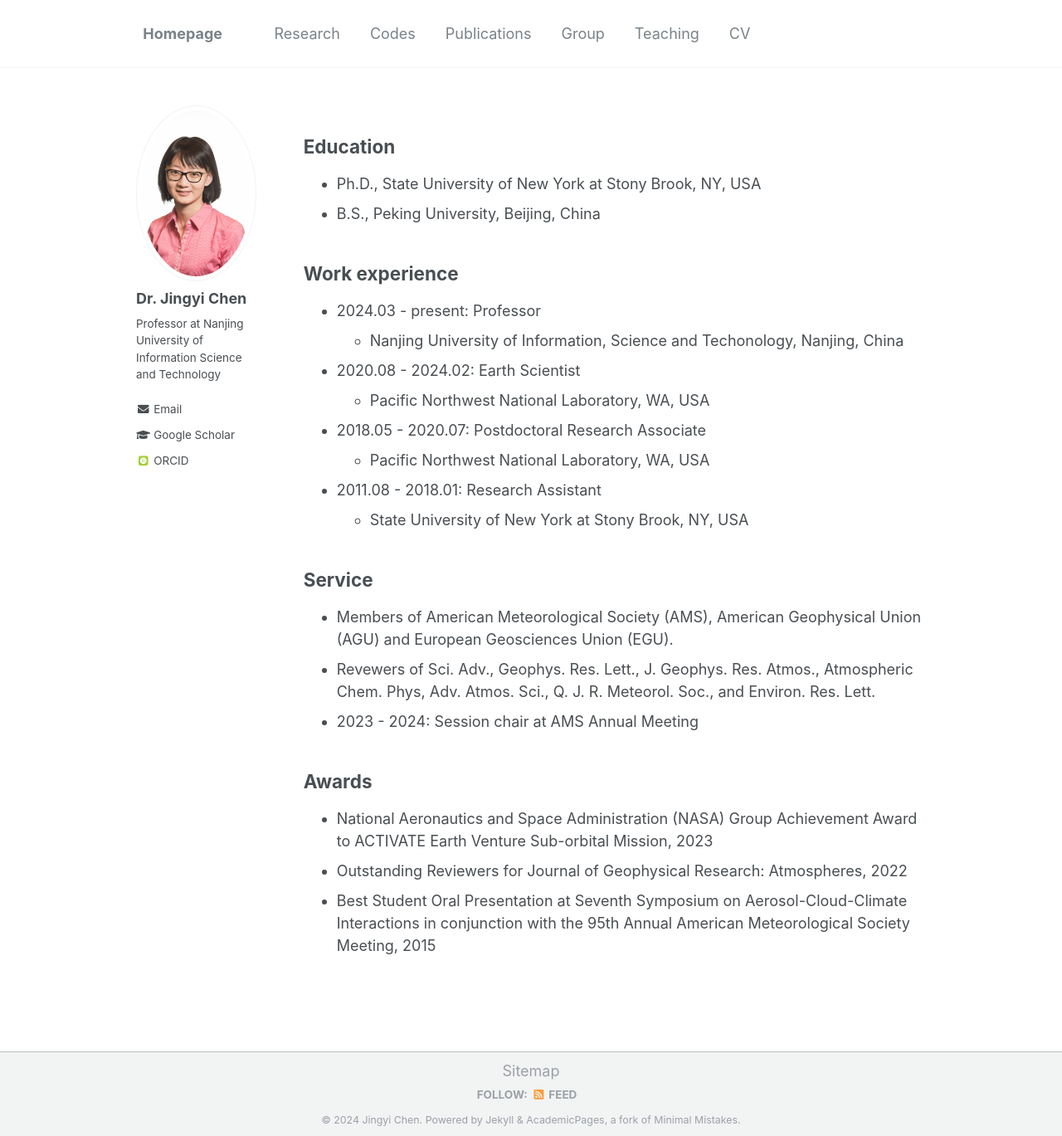
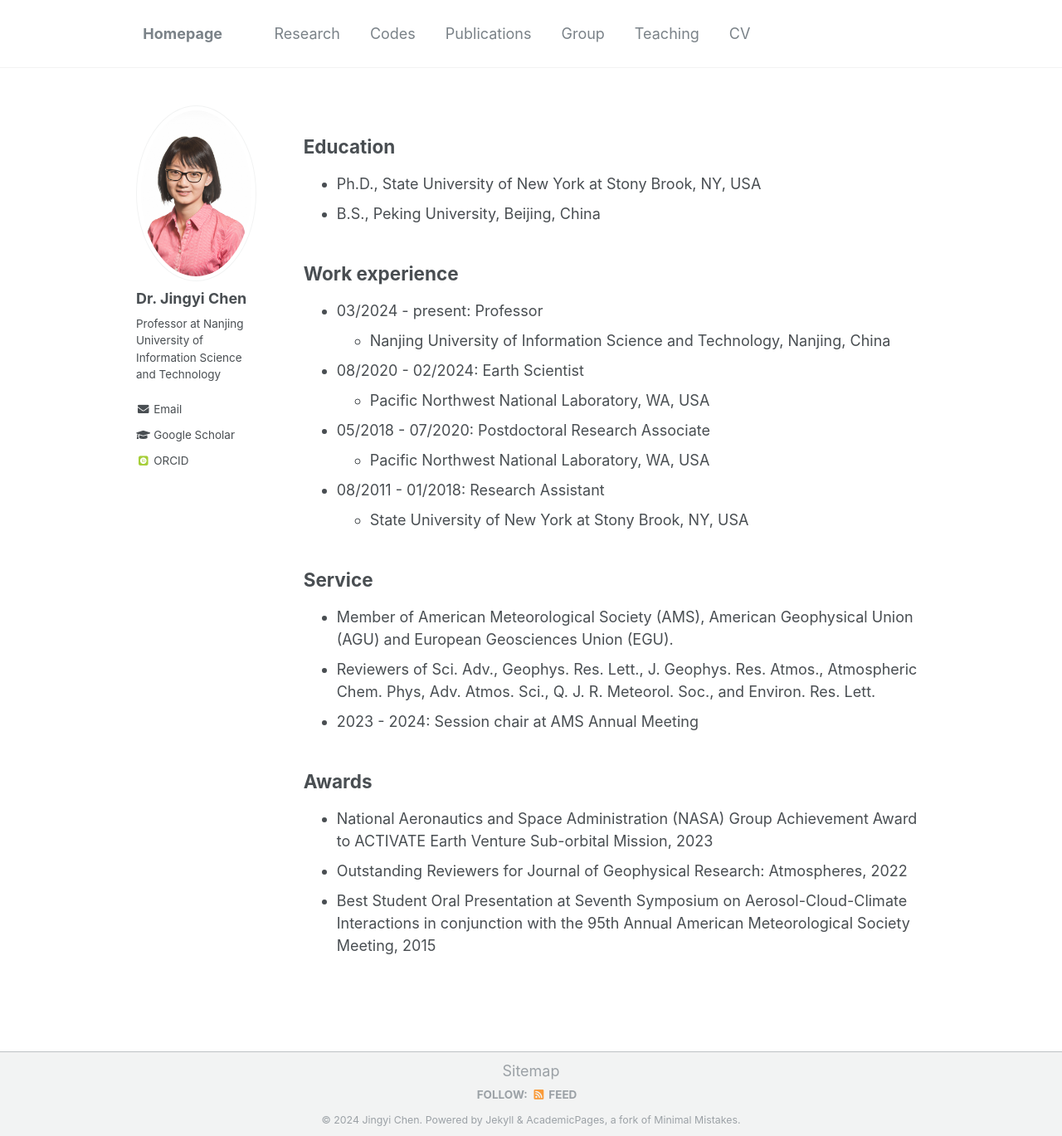
Before and after one commit to Jingyi-Chen/jingyi-chen.github.io, a Jekyll site: the page built from _pages/cv.md, in a window 1280 px wide and 1369 px high. Shown: the whole window at 83% size. Built offline with Jekyll 4.4.1, drawn with Linux system fonts in a browser that asks for light colours; some web fonts are replaced.

Commit message:
Update cv.md

```diff
--- a/_pages/cv.md
+++ b/_pages/cv.md
@@ -14,22 +14,22 @@ Education
 
 Work experience
 ---
-* 2024.03 - present: Professor
-  * Nanjing University of Information, Science and Techonology, Nanjing, China
+* 03/2024 - present: Professor
+  * Nanjing University of Information Science and Technology, Nanjing, China
 
-* 2020.08 - 2024.02: Earth Scientist
+* 08/2020 - 02/2024: Earth Scientist
   * Pacific Northwest National Laboratory, WA, USA
 
-* 2018.05 - 2020.07: Postdoctoral Research Associate
+* 05/2018 - 07/2020: Postdoctoral Research Associate
   * Pacific Northwest National Laboratory, WA, USA
 
-* 2011.08 - 2018.01: Research Assistant
+* 08/2011 - 01/2018: Research Assistant
   * State University of New York at Stony Brook, NY, USA
 
 Service
 ---
-* Members of American Meteorological Society (AMS), American Geophysical Union (AGU) and European Geosciences Union (EGU).
-* Revewers of Sci. Adv., Geophys. Res. Lett., J. Geophys. Res. Atmos., Atmospheric Chem. Phys, Adv. Atmos. Sci., Q. J. R. Meteorol. Soc., and Environ. Res. Lett.
+* Member of American Meteorological Society (AMS), American Geophysical Union (AGU) and European Geosciences Union (EGU).
+* Reviewers of Sci. Adv., Geophys. Res. Lett., J. Geophys. Res. Atmos., Atmospheric Chem. Phys, Adv. Atmos. Sci., Q. J. R. Meteorol. Soc., and Environ. Res. Lett.
 * 2023 - 2024: Session chair at AMS Annual Meeting
 
 Awards
```
